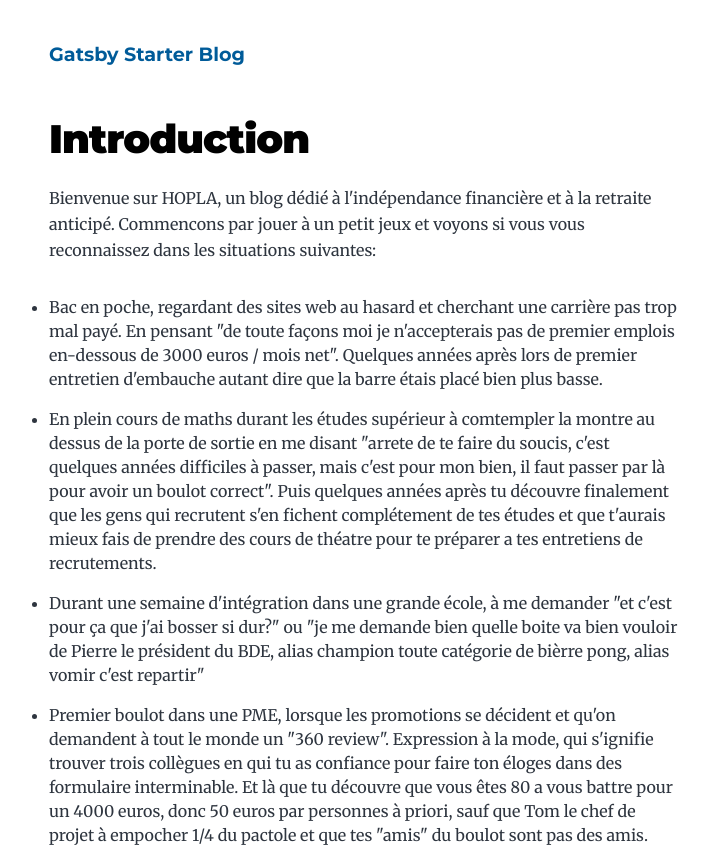
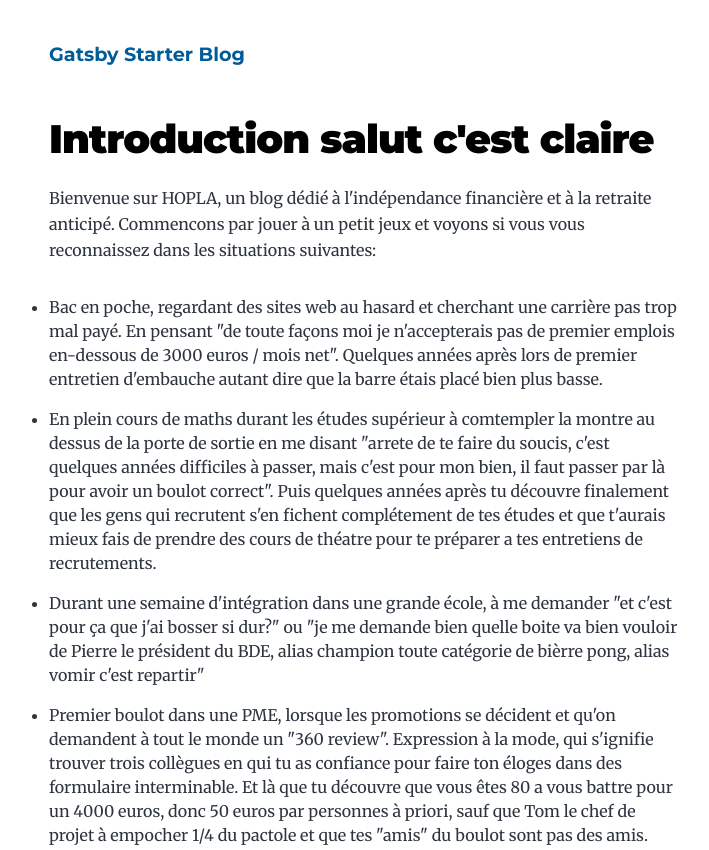
Before and after one commit to HoplaGeiss/hopla-fire, a Gatsby site: page /bio/bio/ in a window 1280 px wide. Shown: the top 850 px of the page, without its empty margins (275-984 px from the left). Built offline with nearby package versions, Linux system fonts and the light colour scheme; Gatsby itself is replaced by a stand-in of ours.

Commit message:
Update bio.md

```diff
--- a/content/other/bio/bio.md
+++ b/content/other/bio/bio.md
@@ -1,4 +1,4 @@
-# Introduction
+# Introduction salut c'est claire
 
 Bienvenue sur HOPLA, un blog dédié à l'indépendance financière et à la retraite anticipé.
 Commencons par jouer à un petit jeux et voyons si vous vous reconnaissez dans les situations suivantes:
```
